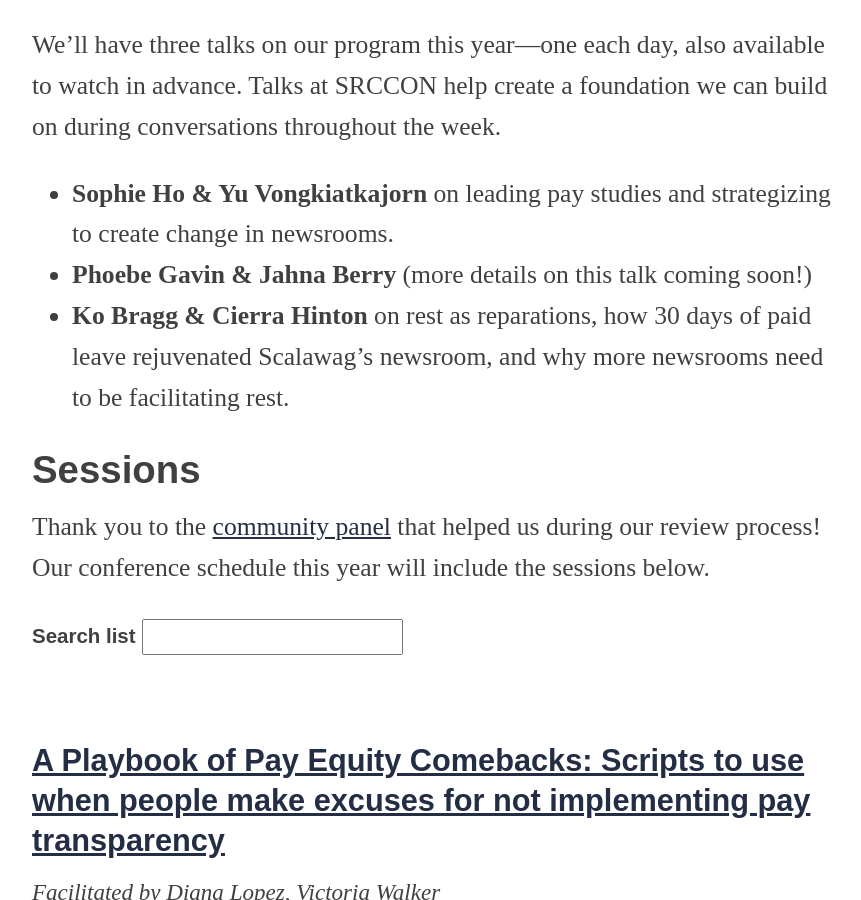
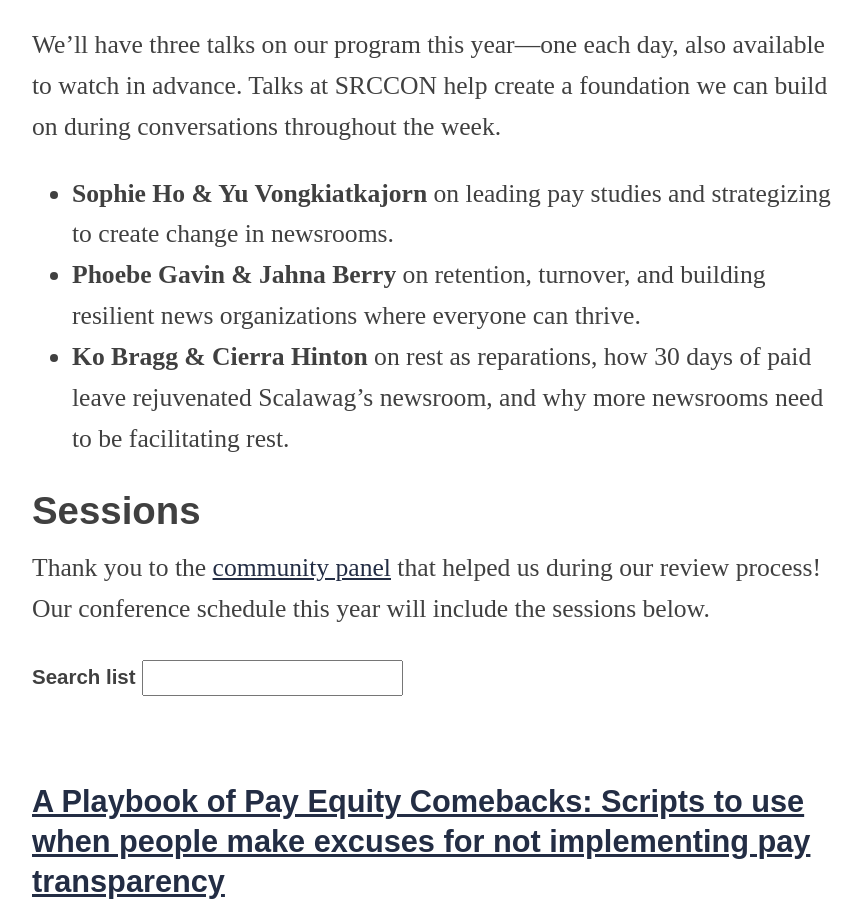
Before and after one commit to OpenNews/srccon-2022, a Jekyll site: the page built from program.md, in a window 1280 px wide and 900 px high, scrolled down 893 px. Shown: the whole window, without its empty margins (208-1069 px from the left). Built offline with Jekyll 4.4.1, drawn with Linux system fonts in a browser that asks for light colours; nearby versions of some CDN libraries; some web fonts are replaced.

Commit message:
update schedule

```diff
--- a/program.md
+++ b/program.md
@@ -13,7 +13,7 @@ title: Our Program
 We'll have three talks on our program this year—one each day, also available to watch in advance. Talks at SRCCON help create a foundation we can build on during conversations throughout the week.
 
 * **Sophie Ho & Yu Vongkiatkajorn** on leading pay studies and strategizing to create change in newsrooms.
-* **Phoebe Gavin & Jahna Berry** (more details on this talk coming soon!)
+* **Phoebe Gavin & Jahna Berry** on retention, turnover, and building resilient news organizations where everyone can thrive.
 * **Ko Bragg & Cierra Hinton** on rest as reparations, how 30 days of paid leave rejuvenated Scalawag’s newsroom, and why more newsrooms need to be facilitating rest.
 
 ## Sessions
--- a/schedule/sessions.json
+++ b/schedule/sessions.json
@@ -212,7 +212,7 @@
   {
     "id": "thu-talk",
     "title": "SRCCON Talks: Phoebe Gavin & Jahna Berry",
-    "description": "More about this talk coming soon!",
+    "description": "Phoebe Gavin and Jahna Berry on retention, turnover, and building resilient news organizations where everyone can thrive.",
     "facilitators": "",
     "day": "Thursday",
     "timeblock": "thu-12pm",
```
